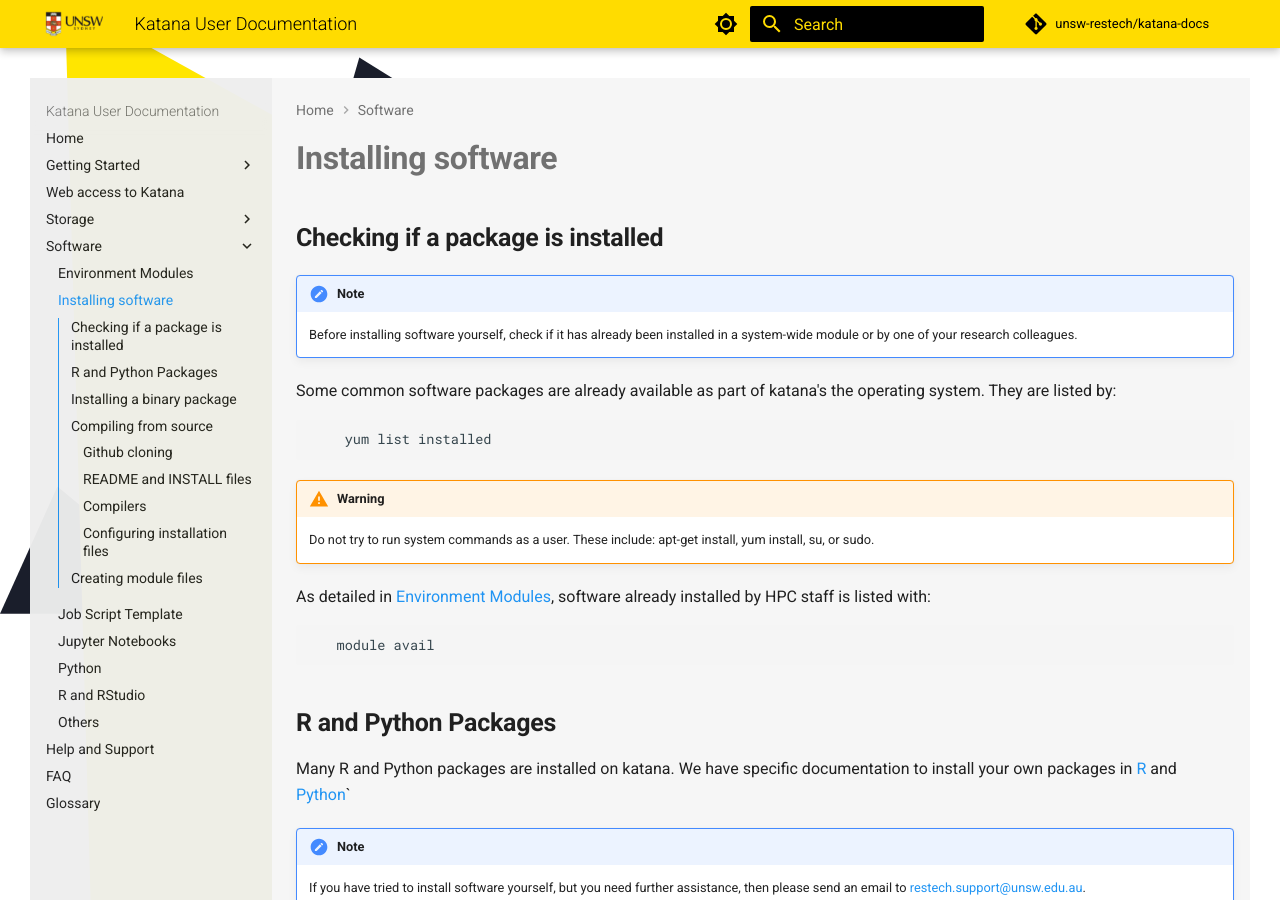
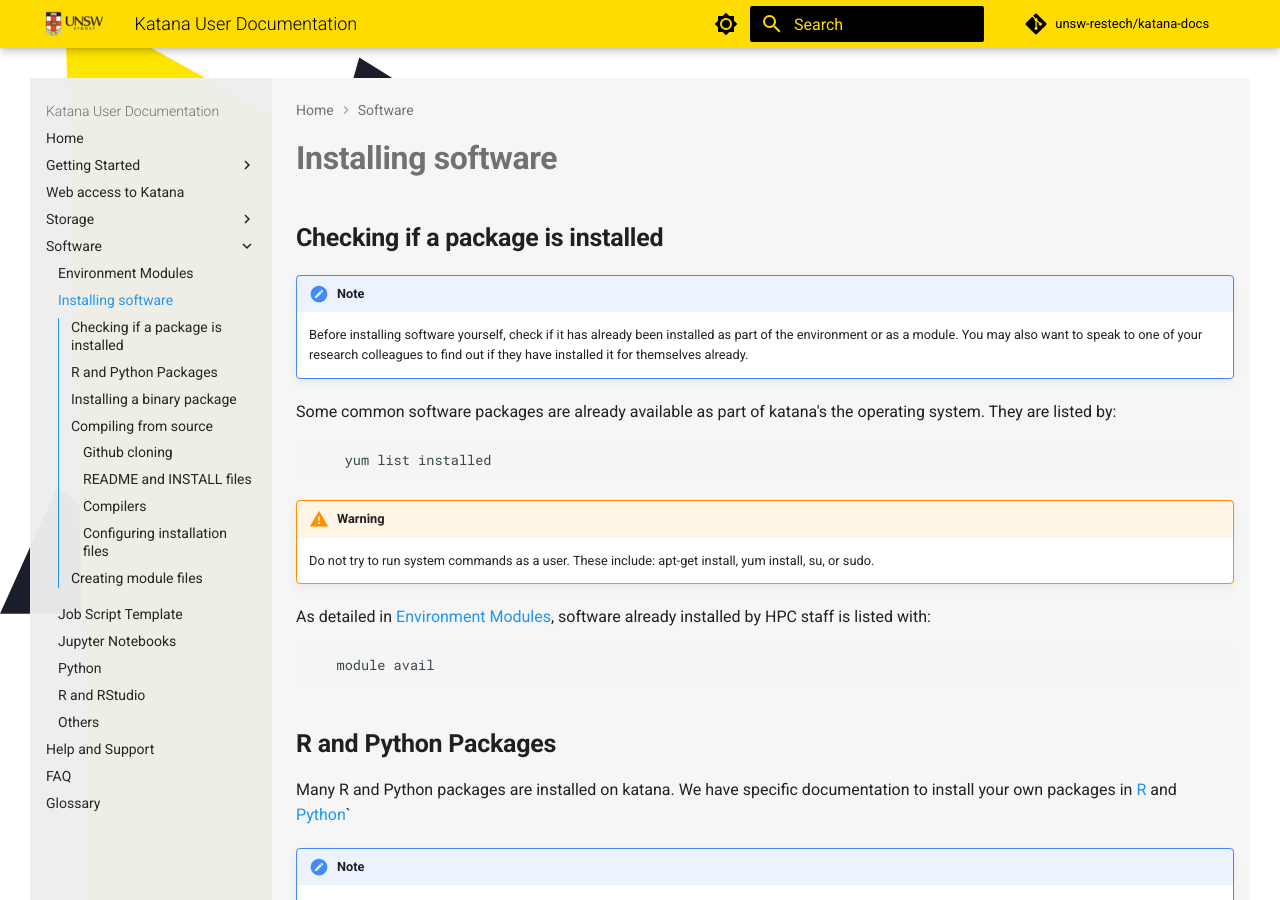
Before and after one commit to unsw-restech/unsw-restech.github.io, an MkDocs documentation site: the page built from docs/software/installing_software.md, in a window 1280 px wide and 900 px high. Built offline with MkDocs 1.6.1 and Material for MkDocs 9.7.7, drawn with Linux system fonts in a browser that asks for light colours; comment, search, counter and statistics services are not loaded.

Commit message:
Update installing_software.md
Updated text/

```diff
--- a/docs/software/installing_software.md
+++ b/docs/software/installing_software.md
@@ -4,7 +4,8 @@
 ## Checking if a package is installed
 
 !!! note
-    Before installing software yourself, check if it has already been installed in a system-wide module or by one of your research colleagues.
+    Before installing software yourself, check if it has already been installed as part of the environment or as a module. You may also want to
+	speak to one of your research colleagues to find out if they have installed it for themselves already.
 
 Some common software packages are already available as part of katana's the operating system. They are listed by:
 
```
